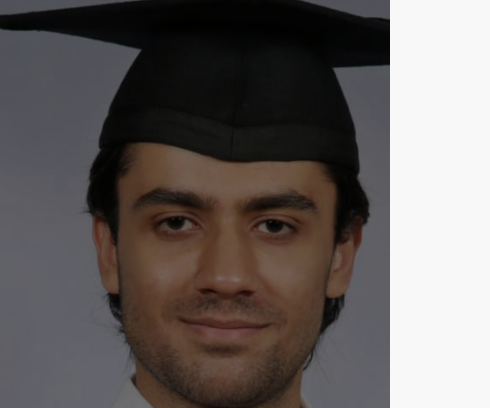
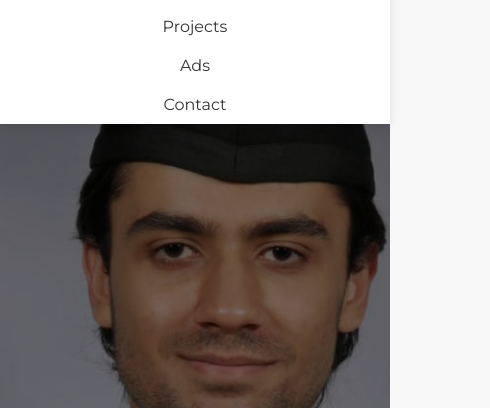
Before and after one commit to LegendUD/Portfolio, a plain HTML site: page index.html in a window 390 px wide. Shown: the part 64-472 px from the top of the page, 490 px wide, since content can reach past the window. Drawn offline with nearby package versions, Linux system fonts and the light colour scheme; a script that the page names is missing.

Commit message:
Updated contact form and fixed the layout

```diff
--- a/index.html
+++ b/index.html
@@ -679,7 +679,51 @@
             border: none;
             overflow: hidden;
         }
-    </style>
+
+@media screen and (max-width: 768px) {
+    /* Adjusting container width */
+    .container {
+        max-width: 100%; /* Make container full width */
+        padding: 0 20px;
+    }
+
+    /* Stacking nav-links vertically for mobile */
+    nav {
+        flex-direction: column;
+        align-items: center;
+    }
+
+    .nav-links {
+        display: flex;
+        flex-direction: column;
+        align-items: center;
+        width: 100%;
+    }
+
+    .nav-links a {
+        margin: 10px 0;
+        text-align: center;
+        width: 100%;
+    }
+
+    /* Hero section background image scaling */
+    #hero {
+        background-size: cover;
+        background-position: center;
+    }
+
+    /* Adjust grid layouts for portfolio, video, and instagram sections */
+    .portfolio-grid, .video-grid, .instagram-grid {
+        grid-template-columns: 1fr;  /* Stack items */
+        gap: 20px;
+    }
+
+    /* Section padding reduction for mobile */
+    section {
+        padding: 40px 20px; /* Reduce padding for smaller screens */
+    }
+}
+</style>
 </head>
 <body>
     <header>
```
Also changed, not shown: ads.html (+45 -1 lines), contact.html (+26 -7 lines), projects.html (+45 -1 lines).
